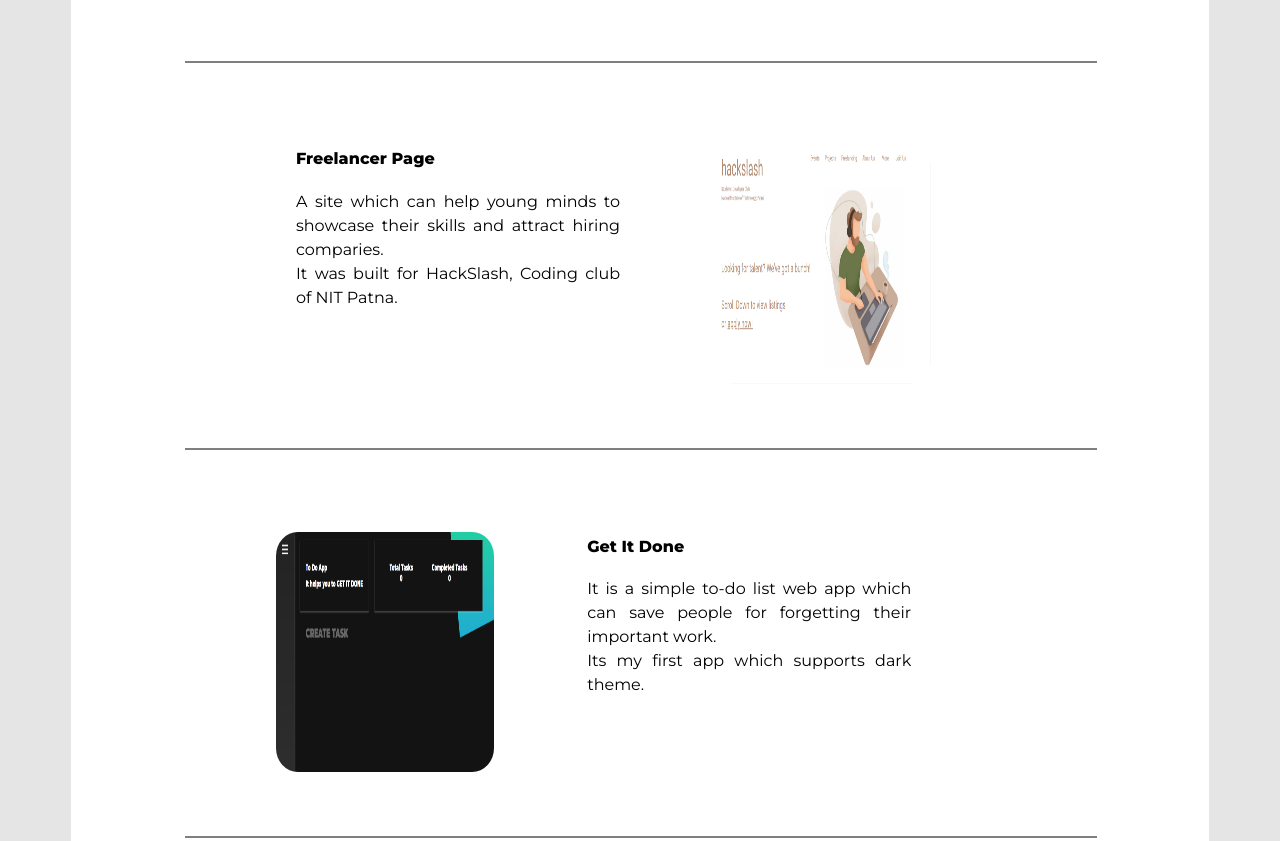
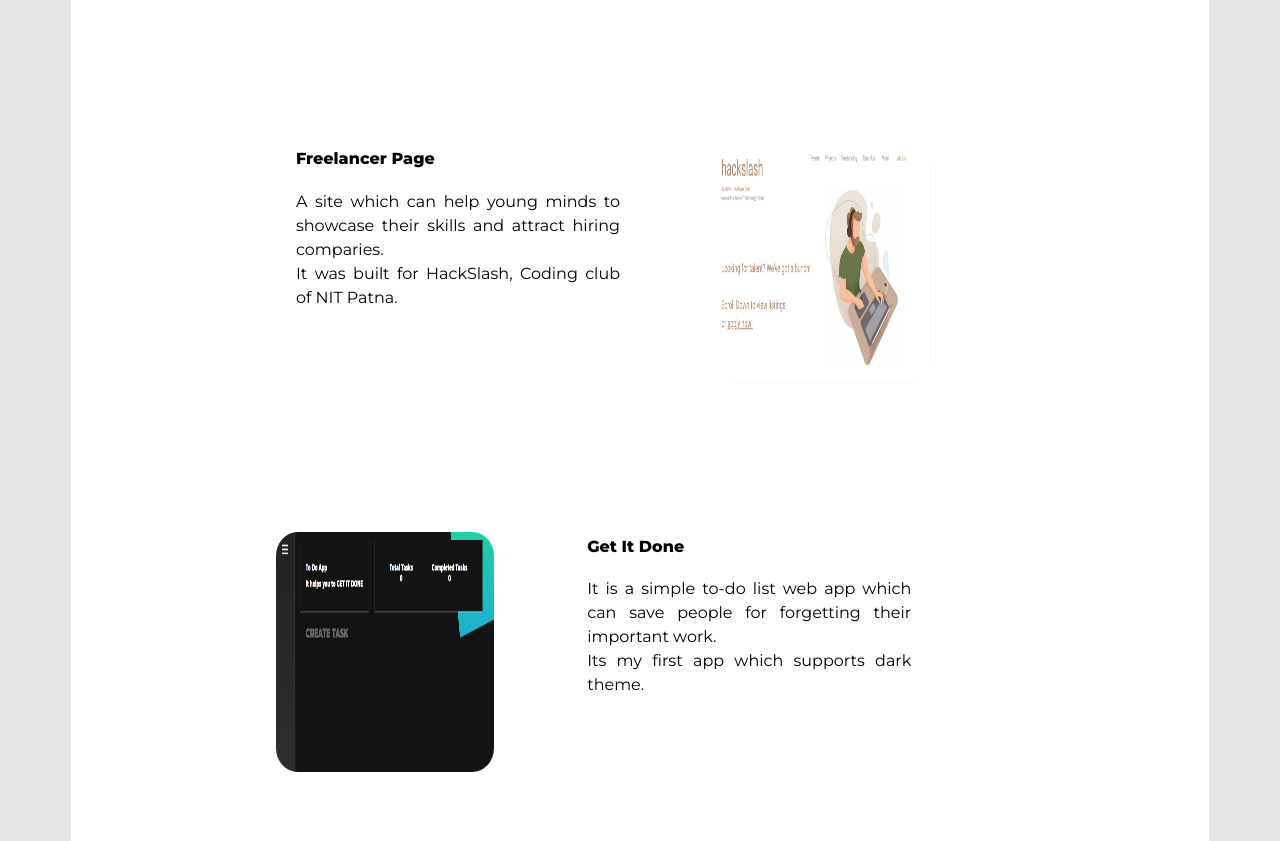
Before and after one commit to pratik2573/Portfolio, a plain HTML site: page index.html in a window 1280 px wide. Shown: the part 1778-2619 px from the top of the page. Drawn offline with Linux system fonts and the light colour scheme.

Commit message:
Add files via upload

```diff
--- a/styles.css
+++ b/styles.css
@@ -14,6 +14,7 @@ section>div{
     margin: 3% auto;
     width: 80%;
     font-family: 'Montserrat', sans-serif;
+
 }
 
 section>div>div{
@@ -105,7 +106,7 @@ p{
     display: inline-block;
 }
 
-.sap{ width: 100%; color: black;}
+.sap{ width: 100%; color: black; visibility: hidden;}
 
 footer {
     width: 90%;
@@ -163,6 +164,7 @@ footer {
         width: 50%;
         height: 40%;
     }
+    .sap{ visibility: visible; }
     #intro{ width: 80%; }
     .p-det{ flex-direction: column; }
     .p-det>img{ width: 70%; margin-left: 10px; }
```
